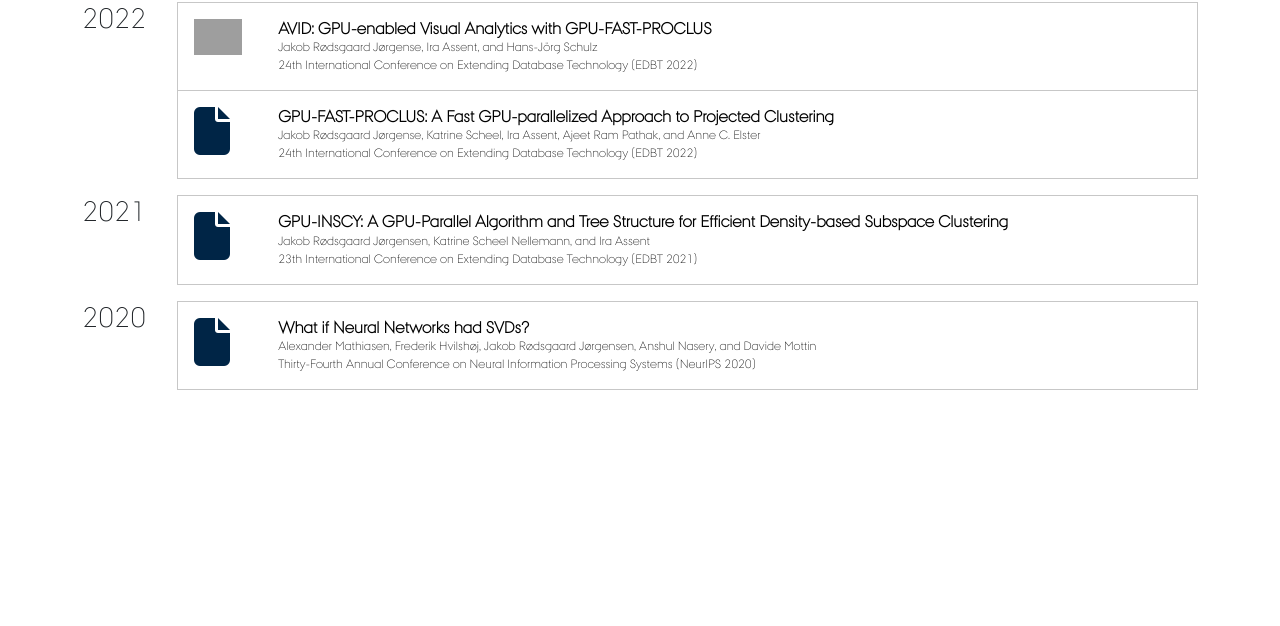
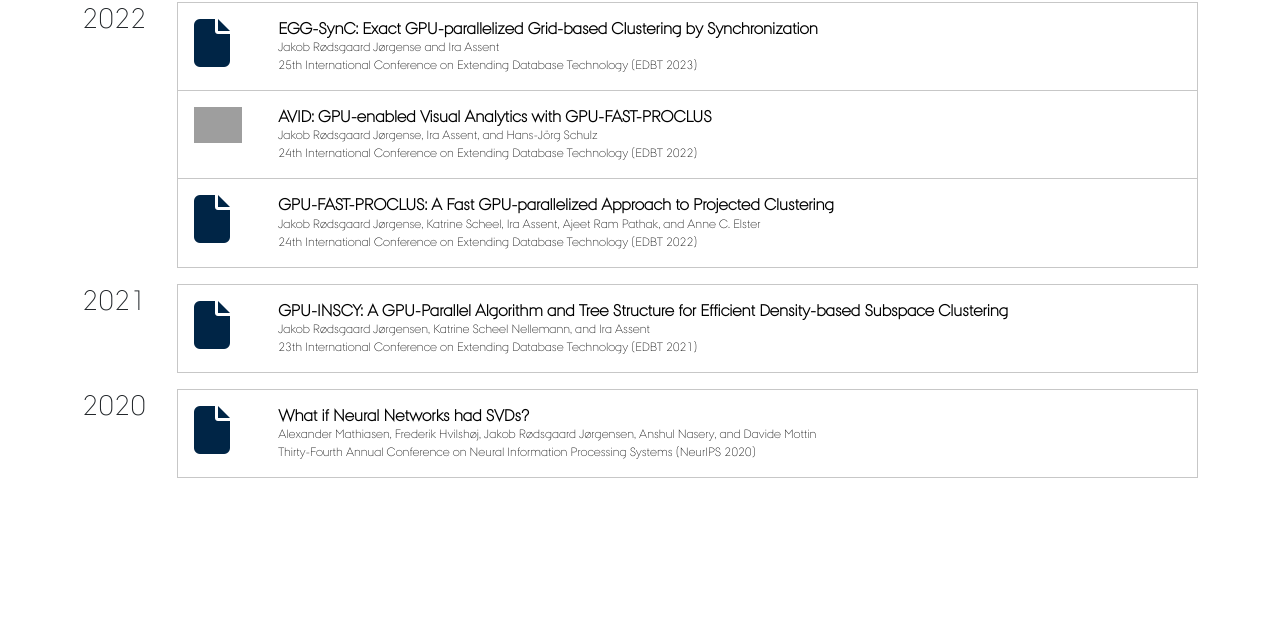
Before and after one commit to AU-DIS/AU-DIS.github.io, a plain HTML site: page publications/index.html in a window 1280 px wide. Shown: the part 174-800 px from the top of the page. Drawn offline with nearby package versions, Linux system fonts and the light colour scheme; grey boxes are pictures that could not be loaded.

Commit message:
added index for EGG-SynC

```diff
--- a/publications/index.html
+++ b/publications/index.html
@@ -57,6 +57,14 @@
         </div>
         <div class="col-11">
             <div class="collection">
+                <a class="collection-item" href="EGG-SynC">
+                    <i class="collection-item-icon fa-solid fa-file"></i>
+                    <div class="collection-item-content">
+                        <h1>EGG-SynC: Exact GPU-parallelized Grid-based Clustering by Synchronization</h1>
+                        <p>Jakob Rødsgaard Jørgense and Ira Assent</p>
+                        <p>25th International Conference on Extending Database Technology (EDBT 2023)</p>
+                    </div>
+                </a>
                 <a class="collection-item" href="AVID">
                     <img class="collection-item-icon" src="AVID/layout.PNG">
                     <div class="collection-item-content">
```
